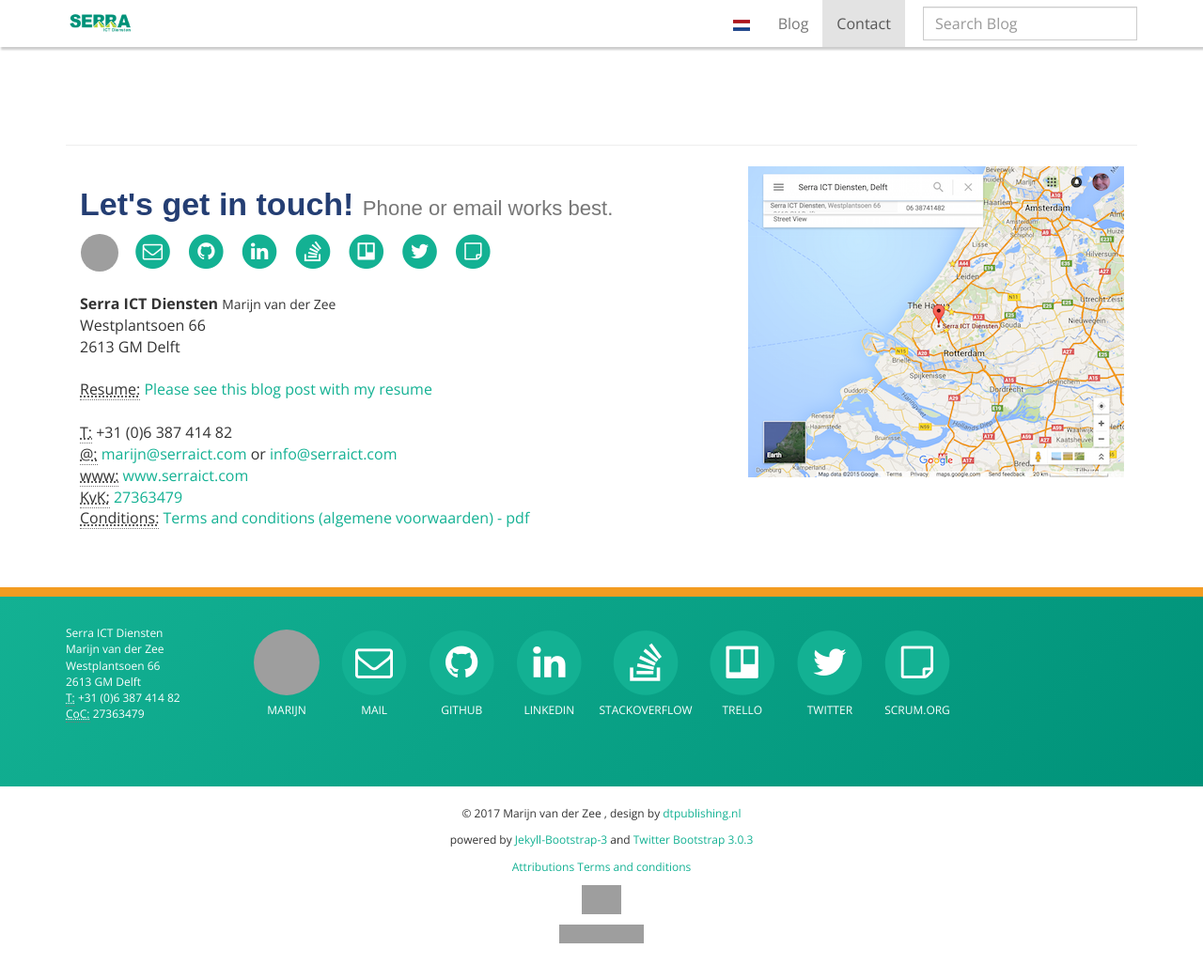
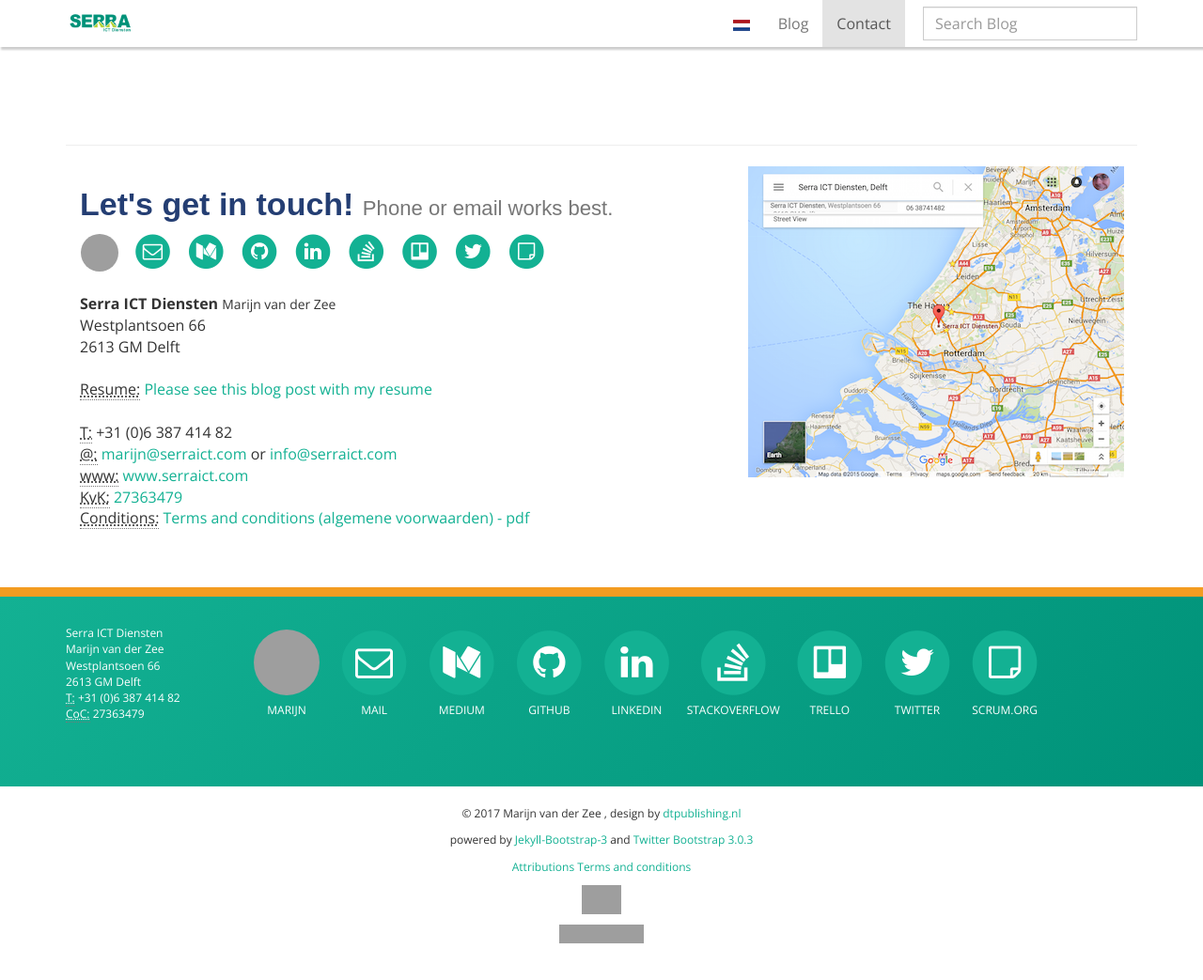
Before and after one commit to serraict/serraict.github.io, a Jekyll site: the page built from pages/contact.html, in a window 1280 px wide and 1064 px high, cut to the strip 0-1043 px from the top of the window. Shown: the whole strip at 94% size. Built offline with Jekyll 4.4.1, drawn with Linux system fonts in a browser that asks for light colours; nearby versions of some CDN libraries; some web fonts are replaced; grey boxes are pictures that could not be loaded.

Commit message:
Add link to Medium

```diff
--- a/_includes/banners/all-online-profiles-bar.html
+++ b/_includes/banners/all-online-profiles-bar.html
@@ -17,6 +17,15 @@
       </a>
     </p>
     <p>Mail</p>
+  </li>
+  <li>
+    <p>
+      <a href="https://medium.com/@marijn_31767"
+           title="Medium - Marijn van der Zee">
+        {% include banners/fa-on-circle.html fa-icon="fa-medium" %}
+      </a>
+    </p>
+    <p>Medium</p>
   </li>
   <li>
     <p>
```
